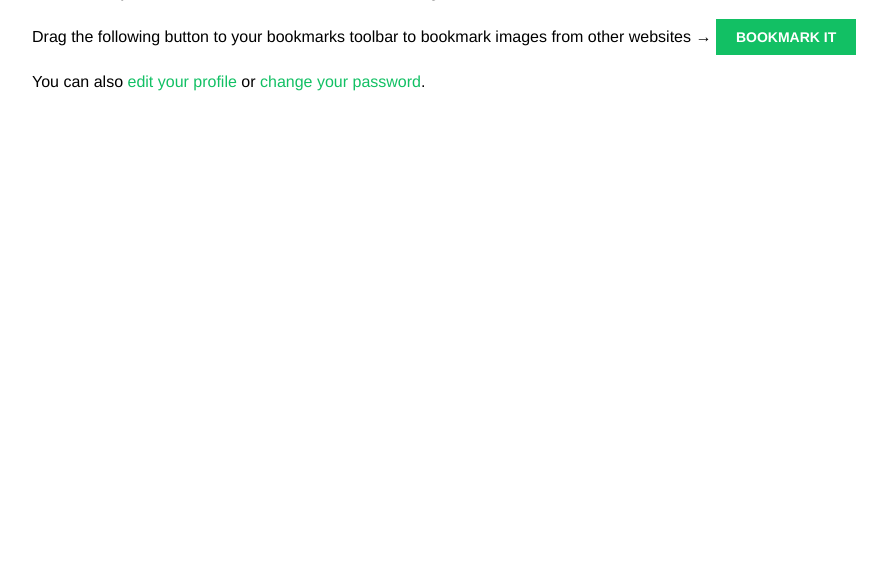
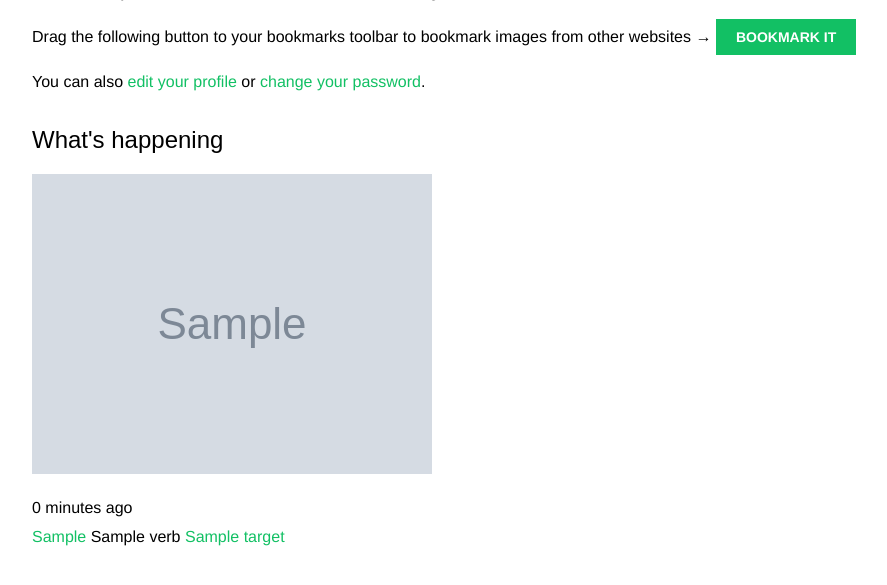
Before and after one commit to iDrwish/photo-sharing-website, a Django app: template account/templates/account/dashboard.html in a window 1280 px wide. Shown: the part 177-762 px from the top of the page, without its empty margins (68-955 px from the left). Run offline with Django 3.2, Linux system fonts and the light colour scheme; the template is opened without the code that fills it: most values are stand-ins (such as "Sample title", 1, 10 or a date in 2020); grey boxes marked "Sample" are stand-in pictures; some libraries are stand-ins or nearby versions; some web fonts are replaced.

Commit message:
Changed the images model to include a total_likes field to facilitate the queries on the Images and avoid aggregation on the fly

```diff
--- a/account/templates/account/dashboard.html
+++ b/account/templates/account/dashboard.html
@@ -14,4 +14,12 @@
      <p>Drag the following button to your bookmarks toolbar to bookmark
    images from other websites → <a href="javascript:{% include "bookmarklet_launcher.js" %}" class="button">Bookmark it</a><p>
 <p>You can also <a href="{% url "edit" %}">edit your profile</a> or <a href="{% url "password_change" %}">change your password</a>.<p>
+
+
+  <h2>What's happening</h2>
+   <div id="action-list">
+     {% for action in actions %}
+       {% include "actions/action/detail.html" %}
+  {% endfor %}
+</div>
 {% endblock %}
--- a/account/templates/account/user/detail.html
+++ b/account/templates/account/user/detail.html
@@ -16,8 +16,6 @@
     follower{{ total_followers|pluralize }}
 </span>
 
-{% if not request.user.id is user.id %}
-<!--To make sure you don't follow yourself-->
 
 <a href="#" data-id="{{ user.id }}" data-action="{% if request.user in user.followers.all %}un{% endif %}follow"
    class="follow button">
@@ -27,7 +25,6 @@
     Follow
     {% endif %}
 </a>
-{% endif %}
 
 <div id="image-list" class="image-container">
     {% include "images/image/list_ajax.html" with images=user.images_created.all %}
--- /dev/null
+++ b/actions/templates/actions/action/detail.html
@@ -0,0 +1,38 @@
+{% load thumbnail %}
+
+{% with user=action.user profile=action.user.profile %}
+<div class="actions">
+    <div class="images">
+        {% if profile.photo %}
+        {% thumbnail user.profile.photo "80x80" crop="100%" as im %}
+        <a href="{{ user.get_absolute_url }}">
+            <img src="{{ im.url }}" alt="{{ user.get_full_name }}" class="item-img">
+        </a>
+        {% endthumbnail %}
+        {% endif %}
+
+
+        {% if action.target %}
+        {% with target=action.target %}
+        {% if target.image %}
+        {% thumbnail target.image "80x80" crop="100%" as im %}
+        <a href="{{ im.url }}" class="item-img"></a>
+        {% endthumbnail %}
+        {% endif %}
+        {% endwith %}
+        {% endif %}
+    </div>
+
+    <div class="info">
+        <p><span class="date">{{ action.created|timesince }} ago</span>
+        </br>
+            <a href="{{ user.get_absolute_url }}">{{ user.first_name }}</a> {{ action.verb }}
+            {% if action.target %}
+            {% with target=action.target %}
+            <a href="{{ target.get_absolute_url }}">{{ target }}</a>
+            {% endwith %}
+            {% endif %}
+        </p>
+    </div>
+</div>
+{% endwith %}
--- a/actions/utils.py
+++ b/actions/utils.py
@@ -13,11 +13,15 @@
     to tell if the action was saved or not.
     '''
 
+    # Events happend within a minute, check created__lte
+    # created__gte for lower and upper bounds
+
     now = timezone.now()
     last_minute = now - datetime.timedelta(seconds=60)
     similar_actions = Action.objects.filter(user_id=user.id,
                                             verb=verb,
-                                            timestamp__gte=last_minute)
+                                            created__lte=last_minute)
+
 
     if target:
         target_ct = ContentType.objects.get_for_model(target)
--- a/images/admin.py
+++ b/images/admin.py
@@ -3,7 +3,7 @@
 
 
 class ImageAdmin(admin.ModelAdmin):
-    list_display = ['title', 'slug', 'image', 'created', 'user']
+    list_display = ['title', 'slug', 'image', 'created', 'user', 'total_likes']
     list_filter = ['created']
 
 admin.site.register(Image, ImageAdmin)
--- a/images/models.py
+++ b/images/models.py
@@ -20,6 +20,9 @@
     user_like = models.ManyToManyField(settings.AUTH_USER_MODEL,
                                        related_name='images_liked',
                                        blank=True)
+    # An aggregator for the number of likes to optimize querying the most popular images
+    total_likes = models.PositiveIntegerField(db_index=True,
+                                              default=0)
 
     def __str__(self):
         return self.title
```
Also changed, not shown: account/views.py (+18 -1 lines), images/signals.py (added, +10 -0 lines), db.sqlite3, images/migrations/0003_image_total_likes.py (added), 1 other file.
